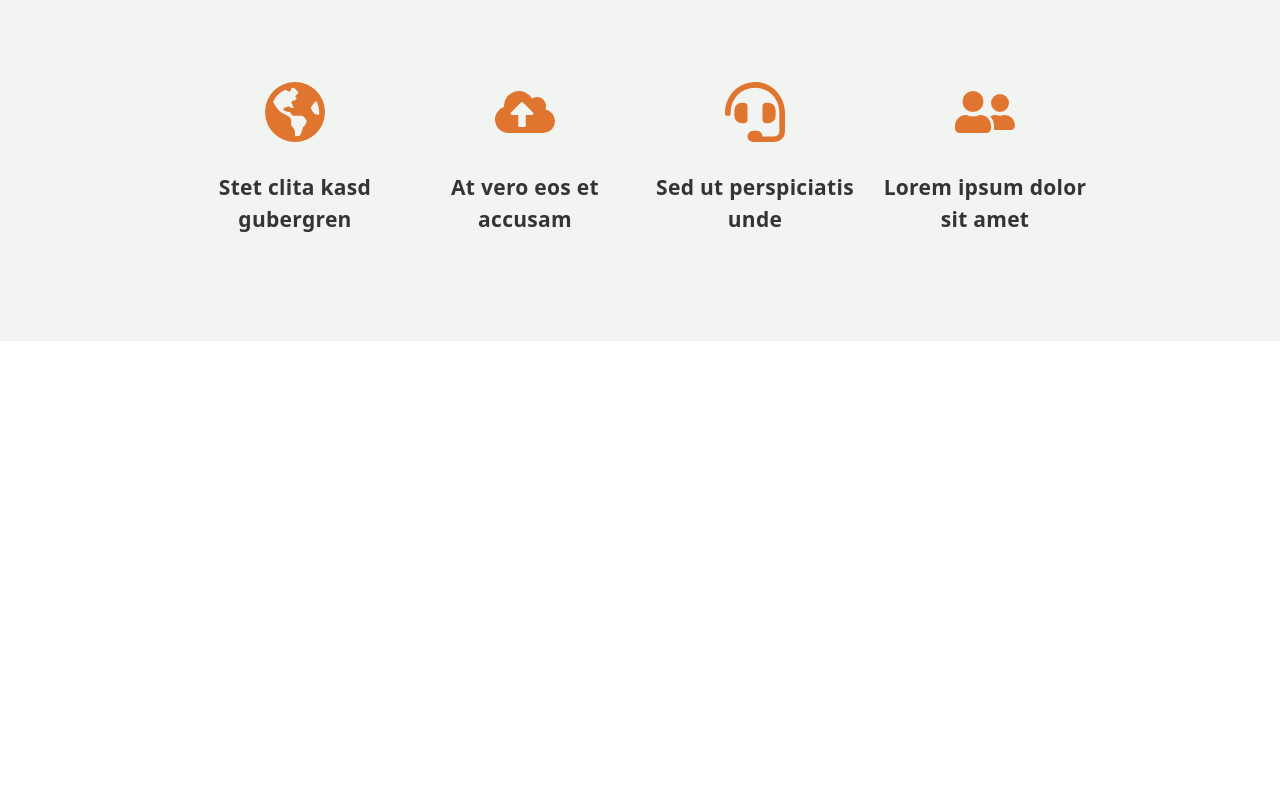
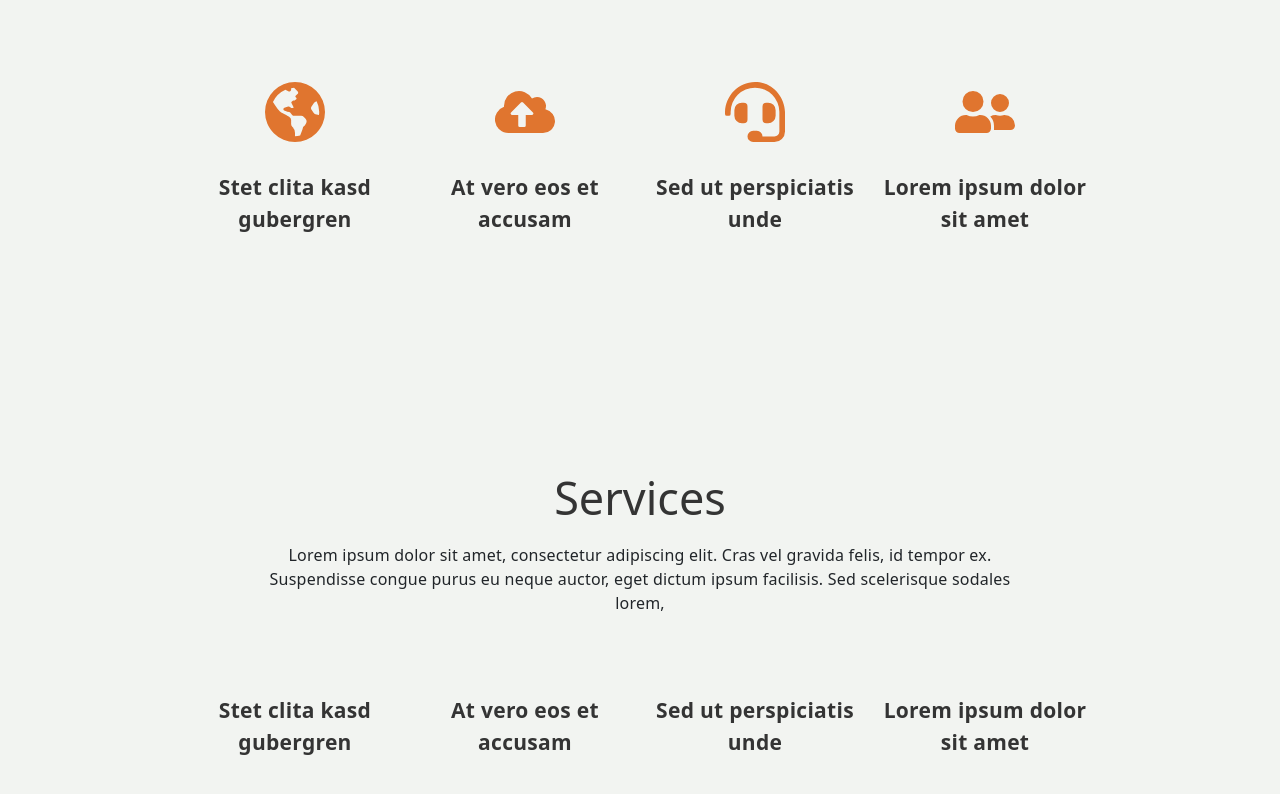
Before and after one commit to jcarrizo/landing-25watts, a React (Create React App) app: page / in a window 1280 px wide. Shown: the part 1905-2699 px from the top of the page. Before the commit the page ends 2246 px from the top, so only its background shows below. Built offline with nearby package versions, Linux system fonts and the light colour scheme.

Commit message:
Creacion de Products

```diff
--- a/src/App.js
+++ b/src/App.js
@@ -5,6 +5,7 @@ import image3 from "../src/Images/slide3-background@2x.png"
 import logo from "../src/Images/logo_25w.svg"
 import AboutUs from './Components/aboutUs/aboutUs';
 import Services from './Components/Services/services';
+import Products from './Components/Products/products';
 function App() {
 
   return (
@@ -82,6 +83,7 @@ function App() {
       </section>
       <AboutUs></AboutUs>
       <Services></Services>
+      <Products></Products>
 
     </>
   );
--- /dev/null
+++ b/src/Components/Products/products.js
@@ -0,0 +1,47 @@
+import React from 'react'
+import '../Products/products.css'
+
+function Products() {
+  return (
+    <>
+      <section className="sectionServices d-flex flex-column justify-content-center">
+        <h2 className="servicesTitle">Services</h2>
+        <div className="w-100 divcontenedor">
+          <p className="sub-text">Lorem ipsum dolor sit amet, consectetur adipiscing elit. Cras vel gravida felis, id tempor ex. Suspendisse congue purus eu neque auctor, eget dictum ipsum facilisis. Sed scelerisque sodales lorem,</p>
+        </div>
+        <div className="d-flex justify-content-center">
+          <div className="row  divServices">
+            <div className="col-md-3  flex-column">
+              <div className="d-flex justify-content-center">
+
+              </div>
+
+              <p className="subtext-icon">Stet clita kasd gubergren</p>
+            </div>
+            <div className="col-md-3 flex-column">
+              <div className="d-flex justify-content-center">
+
+              </div>
+              <p className="subtext-icon">At vero eos et accusam</p>
+            </div>
+            <div className="col-md-3 flex-column">
+              <div className="d-flex justify-content-center">
+
+              </div>
+              <p className="subtext-icon">Sed ut perspiciatis unde</p>
+            </div>
+            <div className="col-md-3 flex-column">
+              <div className="d-flex justify-content-center">
+
+              </div>
+              <p className="subtext-icon">Lorem ipsum dolor sit amet</p>
+            </div>
+          </div>
+        </div>
+
+
+      </section>
+    </>
+  )
+}
+export default Products;
```
Also changed, not shown: src/Components/Products/products.css (added).
